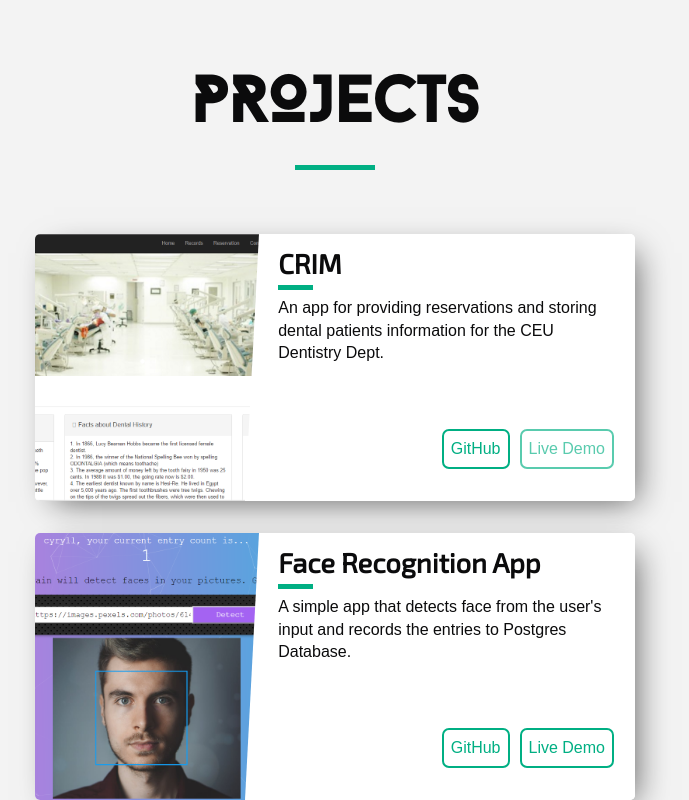
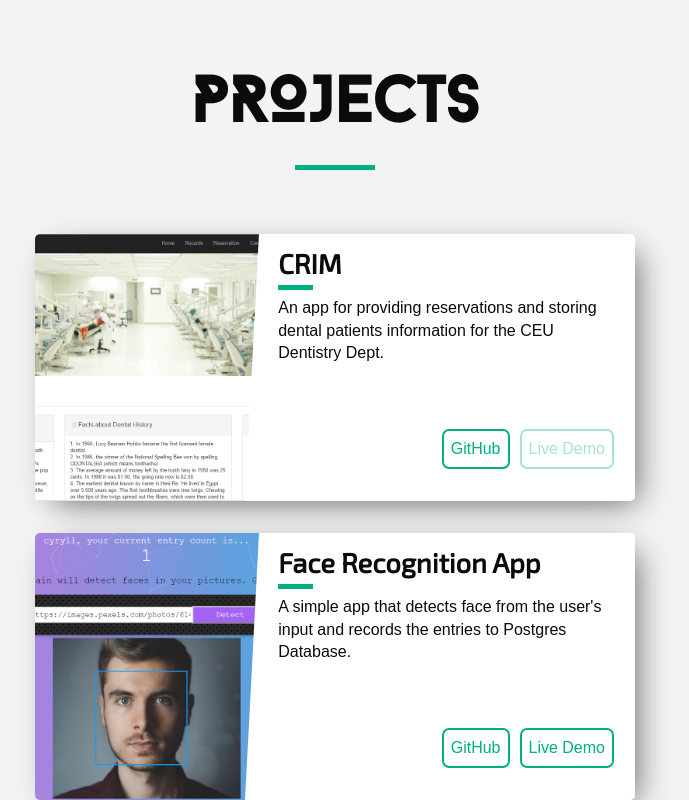
Before and after one commit to galoncyryll/portfolio, a React (Create React App) app: page / in a window 1280 px wide. Shown: the part 2000-2800 px from the top of the page, without its empty margins (305-994 px from the left). Built offline with nearby package versions, Linux system fonts and the light colour scheme.

Commit message:
changed opacity

```diff
--- a/src/components/projects/projectCard.css
+++ b/src/components/projects/projectCard.css
@@ -114,7 +114,7 @@
 }
 
 .project-card .description .project-links .disabled {
-    opacity: 0.65;
+    opacity: 0.35;
     cursor: not-allowed;
 }
 
```
